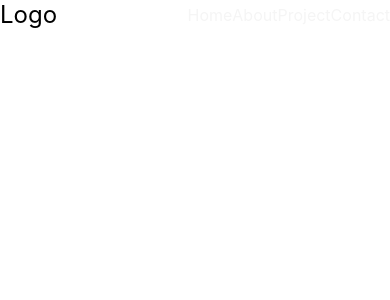
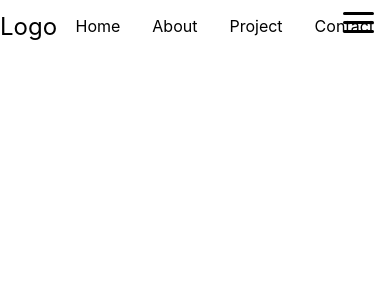
Before and after one commit to LIZXP/PortfolioPage, a React (Create React App) app: page / in a window 390 px wide. Shown: the top 300 px of the page. Built offline with nearby package versions, Linux system fonts and the light colour scheme.

Commit message:
add hamburger manual and add styles

```diff
--- a/src/components/NavBar/NavBar.jsx
+++ b/src/components/NavBar/NavBar.jsx
@@ -6,6 +6,11 @@ function NavBar() {
     <div>
       <nav className="nav-container">
         <div className="logo">Logo</div>
+        <a href="#" className="toggle-button">
+          <span className="bar"></span>
+          <span className="bar"></span>
+          <span className="bar"></span>
+        </a>
         <div className="navbar-links">
           <ul>
             <li>
--- a/src/components/NavBar/NavBar.styles.scss
+++ b/src/components/NavBar/NavBar.styles.scss
@@ -16,8 +16,37 @@
       list-style: none;
       a {
         text-decoration: none;
-        color: whitesmoke;
+        color: black;
+        padding: 1rem;
+        display: block;
       }
+    }
+    li:hover {
+      background-color: aqua;
+    }
+  }
+  .toggle-button {
+    position: absolute;
+    top: 0.75rem;
+    right: 1rem;
+    display: none;
+    flex-direction: column;
+    justify-content: space-between;
+    width: 31px;
+    height: 21px;
+    .bar {
+      height: 3px;
+      width: 100%;
+      background-color: black;
+      border-radius: 10px;
+    }
+  }
+  @media (max-width: 1000px) {
+    .toggle-button {
+      display: flex;
+    }
+    .navbar-links {
+      // display: none;
     }
   }
 }
```
